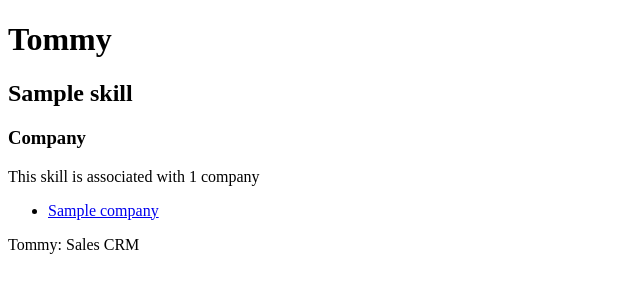
After one commit to RodrigoVillatoro/recruiting_crm, a Django app: a page that uses tommy/crm/templates/crm/base_crm.html in a window 1280 px wide. The commit adds this page. Shown: the top 300 px of the page, without its empty margins (0-640 px from the left). Run offline with Django 3.2, Linux system fonts and the light colour scheme; tables that the repository leaves empty hold one stand-in row (values such as "Sample post"); parts of the project's set-up code (start-up, migrations or seed data) failed here and were passed over.

Commit message:
companies and skills views

```diff
--- a/tommy/crm/models.py
+++ b/tommy/crm/models.py
@@ -1,3 +1,4 @@
+from django.core.urlresolvers import reverse
 from django.db import models
 # from django.contrib.auth.models import User
 
@@ -8,6 +9,9 @@ class Skill(models.Model):
 
     class Meta:
         ordering = ('name',)
+
+    def get_absolute_url(self):
+        return reverse('crm_skill_detail', kwargs={'slug': self.slug})
 
     def __str__(self):
         return self.name
@@ -26,7 +30,7 @@ class City(models.Model):
         ordering = ('name', 'country_code')
 
     def __str__(self):
-        return '{}, {}'.format(self.name, self.country_code)
+        return '{}, {}'.format(self.name, self.country_code.upper())
 
 
 class Company(models.Model):
@@ -73,6 +77,9 @@ class Company(models.Model):
 
     class Meta:
         ordering = ('-timestamp',)
+
+    def get_absolute_url(self):
+        return reverse('crm_company_detail', kwargs={'slug': self.slug})
 
     def __str__(self):
         return self.name
--- a/tommy/crm/templates/crm/base_crm.html
+++ b/tommy/crm/templates/crm/base_crm.html
@@ -1 +1 @@
-{% extends 'base.html' %}
+{% extends parent_template|default:'base.html' %}
--- a/tommy/crm/templates/crm/company_detail.html
+++ b/tommy/crm/templates/crm/company_detail.html
@@ -8,14 +8,14 @@
   <article>
     <h2>{{ company.name }}</h2>
     <dl>
-      <dt>Date Founded</dt>
+      <dt>Date Added</dt>
       <dd>{{ company.timestamp|date:"F jS, Y" }}</dd>
       <dt>Website</dt>
       <dd>{{ company.website|urlize }}</dd>
       <dt>Contact</dt>
       <dd>{{ company.contact }}
       <dt>Skills{{ company.skills.count|pluralize }}</dt>
-          {% for skill in startup.skills.all %}
+      {% for skill in company.skills.all %}
         <dd><a href="">
           {{ skill.name }}
         </a></dd>
--- a/tommy/crm/templates/crm/company_list.html
+++ b/tommy/crm/templates/crm/company_list.html
@@ -9,7 +9,7 @@
   <ul>
     {% for company in company_list %}
       <li>
-        <a href="">
+        <a href="{{ company.get_absolute_url }}">
           {{ company.name }}</a>
       </li>
     {% empty %}
--- /dev/null
+++ b/tommy/crm/templates/crm/skill_detail.html
@@ -0,0 +1,43 @@
+{% extends parent_template|default:"crm/base_crm.html" %}
+
+{% block title %}
+  {{ block.super }} - {{ skill.name }}
+{% endblock %}
+
+{% block content %}
+  <h2>{{ skill.name }}</h2>
+  {% if skill.companies.all %}
+    <section>
+      <h3>Compan{{ skill.companies.count|pluralize:"y,ies" }}</h3>
+      <p>
+        This skill is associated with
+        {{ skill.companies.count }}
+        compan{{ skill.companies.count|pluralize:"y,ies" }}
+      </p>
+      <ul>
+        {% for company in skill.companies.all %}
+          <li>
+            <a href="{{ company.get_absolute_url }}">{{ company.name }}</a>
+          </li>
+        {% endfor %}
+      </ul>
+    </section>
+  {% endif %}
+
+{#  {% if tag.blog_post.all %}#}
+{#    <section>#}
+{#      <h3>Blog Post{{ tag.blog_posts.count|pluralize }}</h3>#}
+{#      <ul>#}
+{#        {% for post in tag.blog_posts.all %}#}
+{#          <li>#}
+{#            <a href="">{{ post.title|title }}</a>#}
+{#          </li>#}
+{#        {% endfor %}#}
+{#      </ul>#}
+{#    </section>#}
+{#  {% endif %}#}
+
+  {% if not skill.companies.all %}
+    <p>This skill is not related to any content.</p>
+  {% endif %}
+{% endblock %}
--- a/tommy/crm/urls.py
+++ b/tommy/crm/urls.py
@@ -1,8 +1,19 @@
 from django.conf.urls import url
 
-from .views import homepage
+from .views import company_detail, company_list, skill_detail, skill_list
 
 
 urlpatterns = [
-    url(r'^$', homepage),
+    url(r'^companies/$',
+        company_list,
+        name='crm_company_list'),
+    url(r'^companies/(?P<slug>[\w\-]+)/$',
+        company_detail,
+        name='crm_company_detail'),
+    url(r'^skills/$',
+        skill_list,
+        name='crm_skill_list'),
+    url(r'^skills/(?P<slug>[\w\-]+)/$',
+        skill_detail,
+        name='crm_skill_detail'),
 ]
--- a/tommy/crm/views.py
+++ b/tommy/crm/views.py
@@ -1,10 +1,28 @@
 from django.shortcuts import get_object_or_404, render
 
 
-from .models import Company
+from .models import Company, Skill
 
 
-def homepage(request):
-    company_list = Company.objects.all()
+def company_list(request):
     return render(
-        request, 'crm/company_list.html', {'company_list': company_list})
+        request,
+        'crm/company_list.html',
+        {'company_list': Company.objects.all()})
+
+
+def company_detail(request, slug):
+    company = get_object_or_404(Company, slug__iexact=slug)
+    return render(request, 'crm/company_detail.html', {'company': company})
+
+
+def skill_list(request):
+    return render(
+        request,
+        'crm/skill_list.html',
+        {'skill_list': Skill.objects.all()})
+
+
+def skill_detail(request, slug):
+    skill = get_object_or_404(Skill, slug__iexact=slug)
+    return render(request, 'crm/skill_detail.html', {'skill': skill})
```
Also changed, not shown: tommy/crm/templates/crm/skill_list.html (added, +19 -0 lines). Lines whose indentation alone changed are shown as unchanged.
